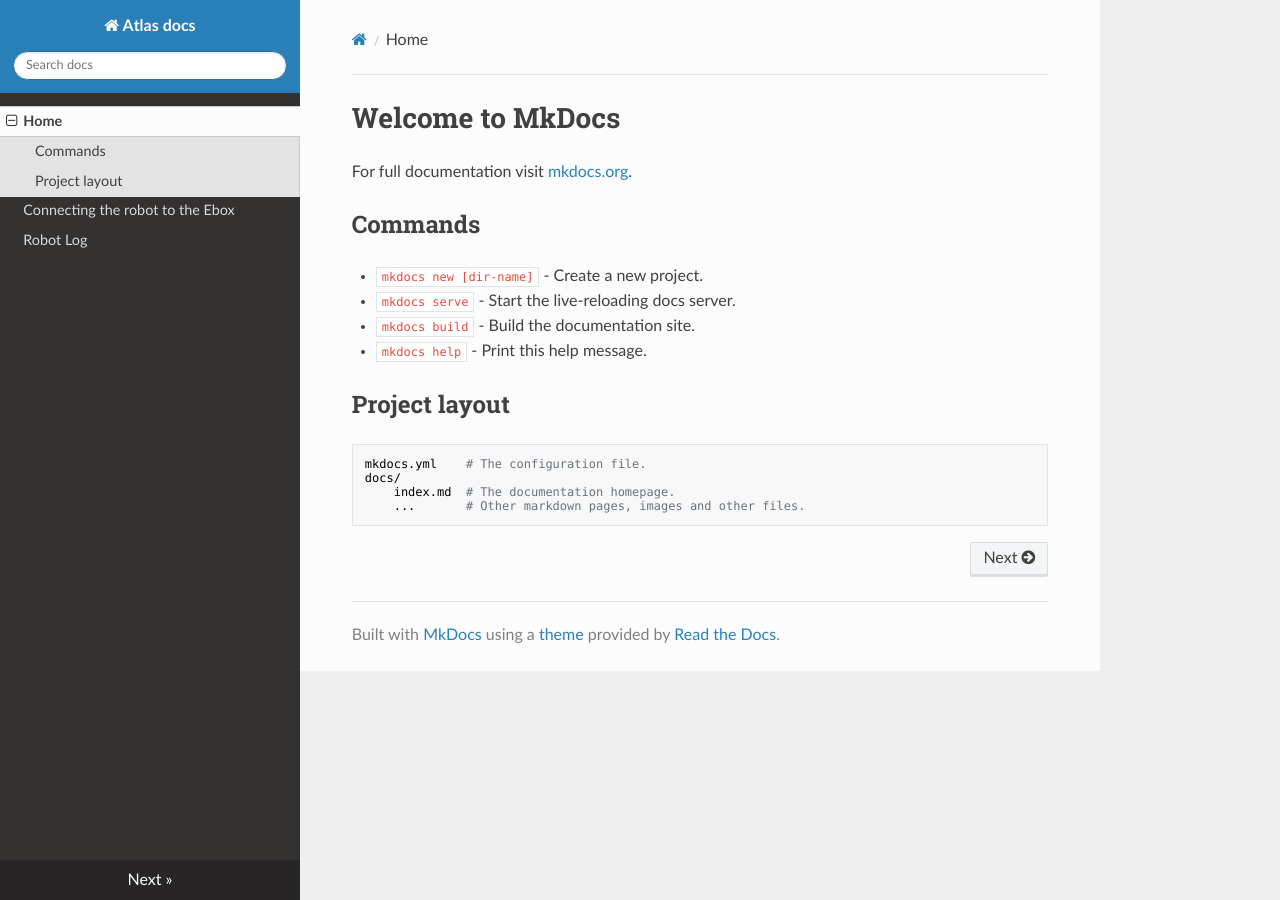
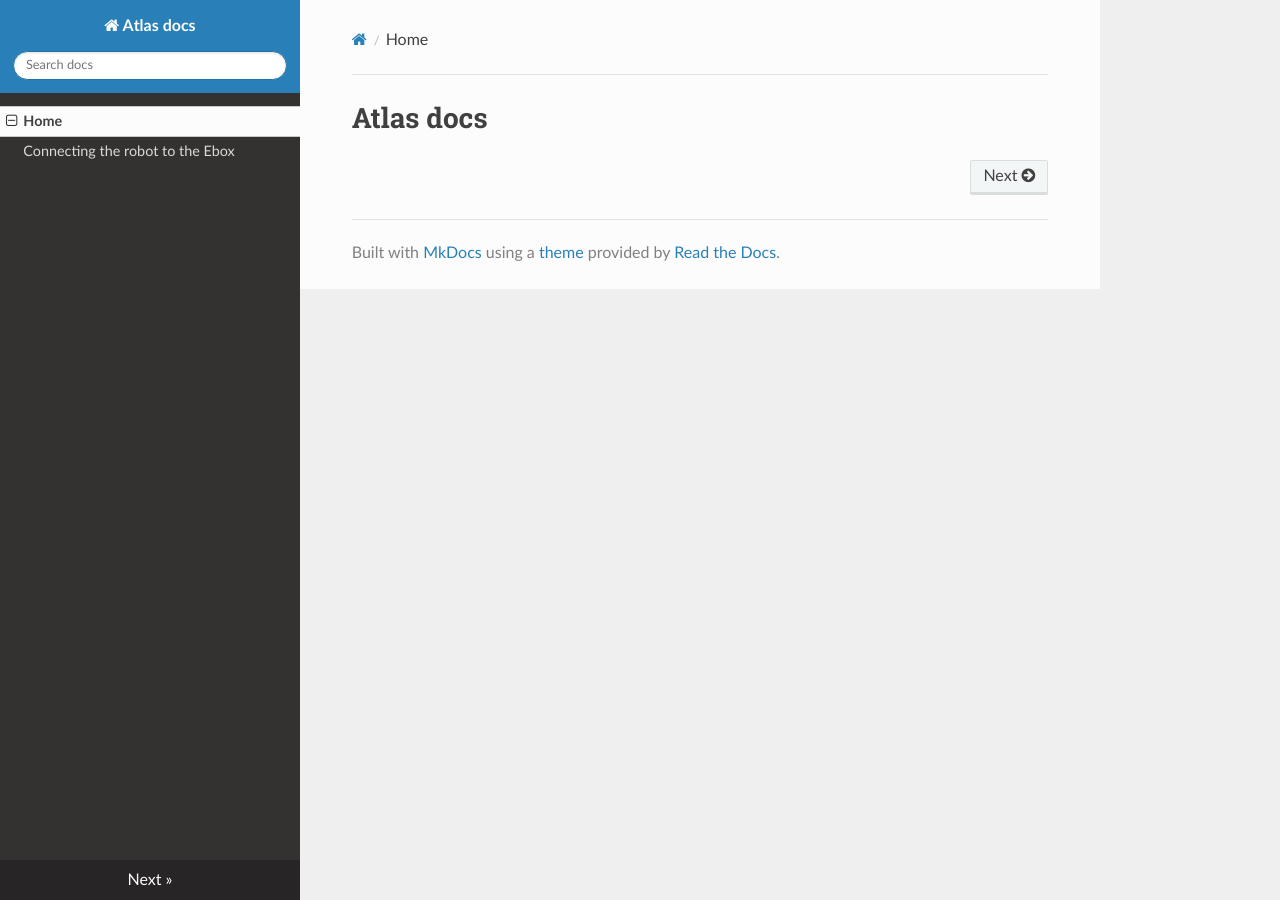
Before and after one commit to GuiyangXin/atlas-docs, an MkDocs documentation site: the page built from docs/index.md, in a window 1280 px wide. Built offline with MkDocs 1.6.1, drawn with Linux system fonts in a browser that asks for light colours; nearby versions of some CDN libraries; old or Windows-style settings are respelled for this version of MkDocs.

Commit message:
Cleanup.

```diff
--- a/docs/index.md
+++ b/docs/index.md
@@ -1,17 +1 @@
-# Welcome to MkDocs
-
-For full documentation visit [mkdocs.org](http://mkdocs.org).
-
-## Commands
-
-* `mkdocs new [dir-name]` - Create a new project.
-* `mkdocs serve` - Start the live-reloading docs server.
-* `mkdocs build` - Build the documentation site.
-* `mkdocs help` - Print this help message.
-
-## Project layout
-
-    mkdocs.yml    # The configuration file.
-    docs/
-        index.md  # The documentation homepage.
-        ...       # Other markdown pages, images and other files.
+# Atlas docs
--- a/mkdocs.yml
+++ b/mkdocs.yml
@@ -2,5 +2,4 @@ site_name: Atlas docs
 pages:
     - Home: index.md
     - Connecting the robot to the Ebox: connect-to-ebox.md
-    - Robot Log: robotlog.md
 theme: readthedocs
```
Also changed, not shown: docs/robotlog.md (deleted, +0 -3 lines).
